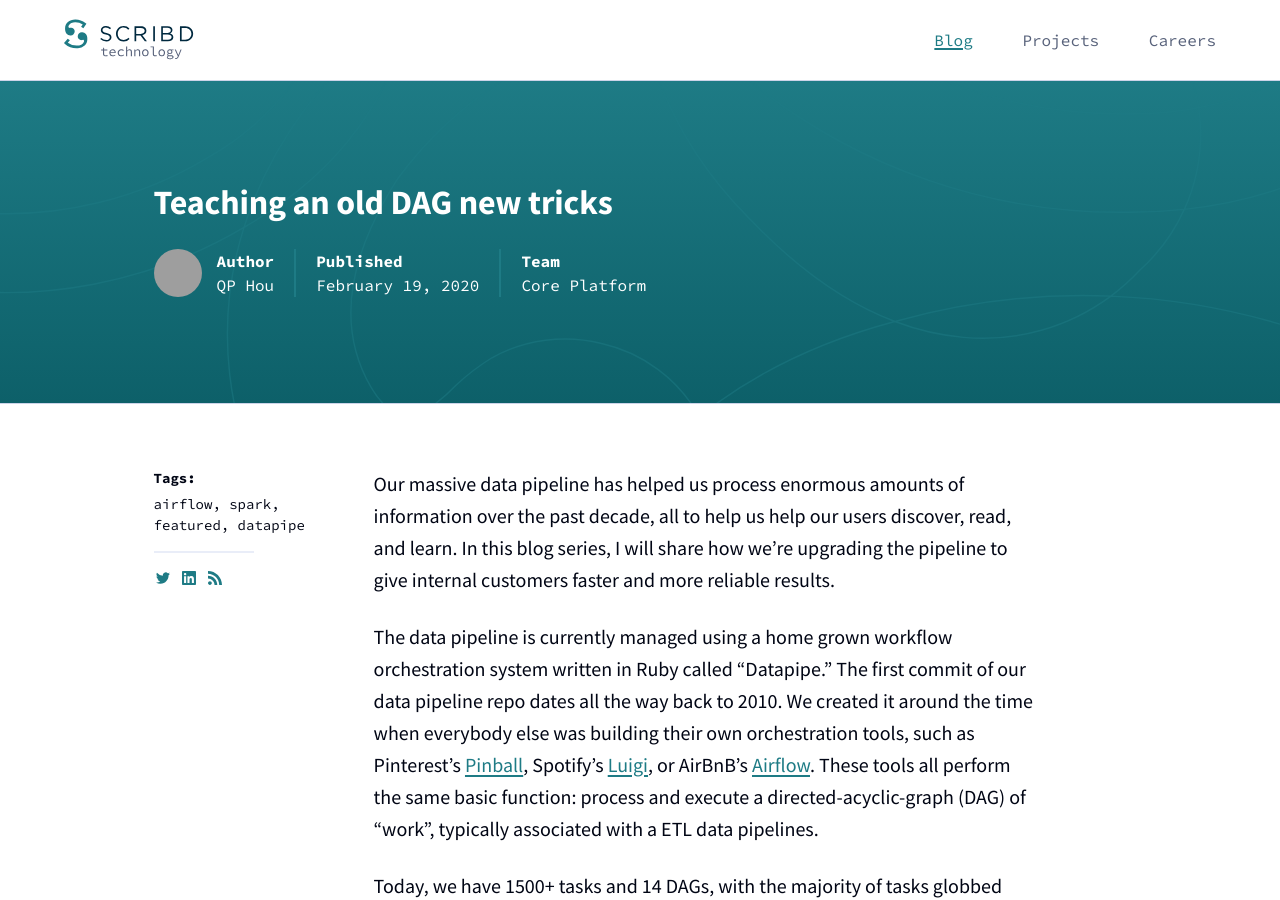
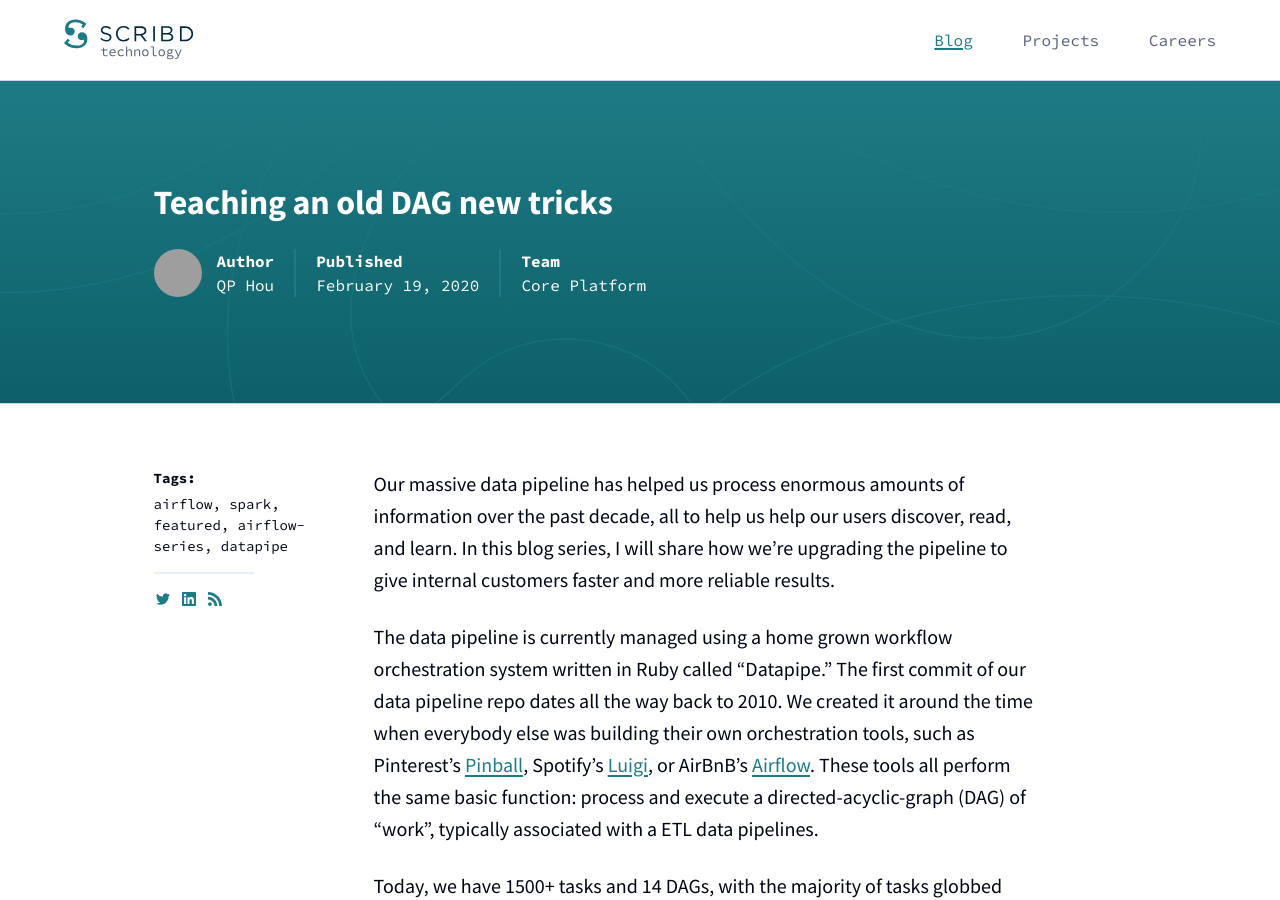
Before and after one commit to scribd/scribd.github.io, a Jekyll site: the page built from _posts/2020-02-19-modernizing-an-old-data-pipeline.md, in a window 1280 px wide and 900 px high. Built offline with Jekyll 4.4.1, drawn with Linux system fonts in a browser that asks for light colours; grey boxes are pictures that could not be loaded.

Commit message:
Tag the airflow series appropriately

```diff
--- a/_posts/2020-02-19-modernizing-an-old-data-pipeline.md
+++ b/_posts/2020-02-19-modernizing-an-old-data-pipeline.md
@@ -6,6 +6,7 @@
 - airflow
 - spark
 - featured
+- airflow-series
 - datapipe
 team: Core Platform
 ---
```
Also changed, not shown: _posts/2020-02-27-breaking-the-mono-airflow-dag-repo.md (+1 -0 lines).
